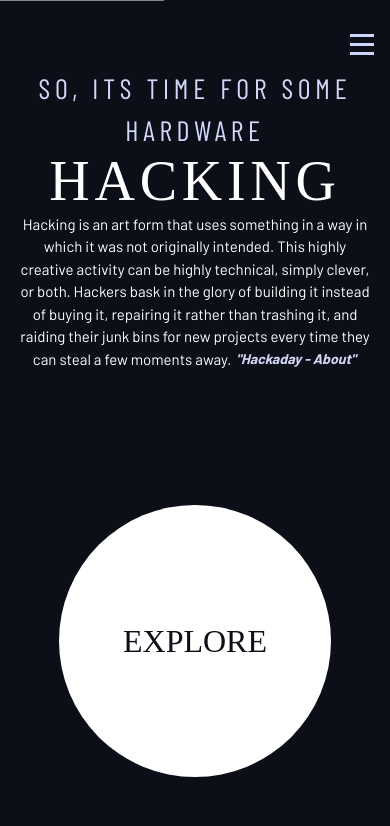
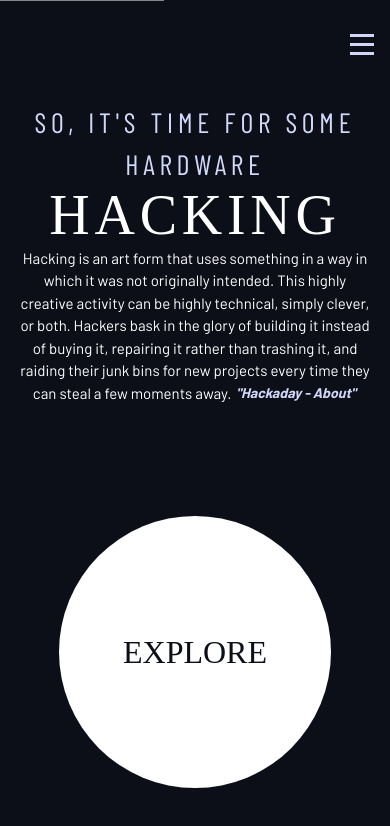
Before and after one commit to MAALsLAB/MAALsLAB.github.io, a plain HTML site: page index.html in a window 390 px wide. Drawn offline with nearby package versions, Linux system fonts and the light colour scheme; a web font is replaced by a local one.

Commit message:
fixing spacese

```diff
--- a/css/index.css
+++ b/css/index.css
@@ -377,6 +377,10 @@ select {
 }
 
 @media (max-width: 35rem) {
+  .grid-container--home {
+    margin-top: 3em;
+  }
+
   .primary-navigation {
     --underline-gap: 0.5rem;
     position: fixed;
--- a/index.html
+++ b/index.html
@@ -83,7 +83,7 @@
     <main id="main" class="grid-container grid-container--home">
       <div>
         <h1 class="text-accent fs-500 ff-sans-cond uppercase letter-spacing-1">
-          So, its time for some hardware
+          So, it's time for some hardware
           <span class="fs-800 ff-serif text-white d-block"> Hacking </span>
         </h1>
         <p>
```
